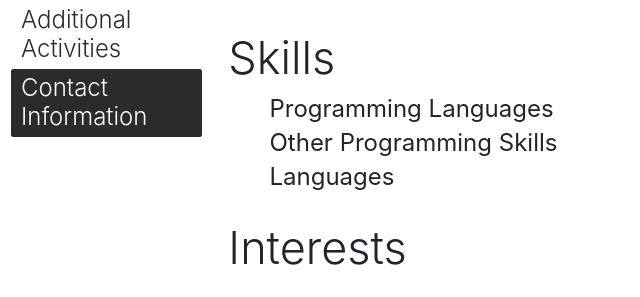
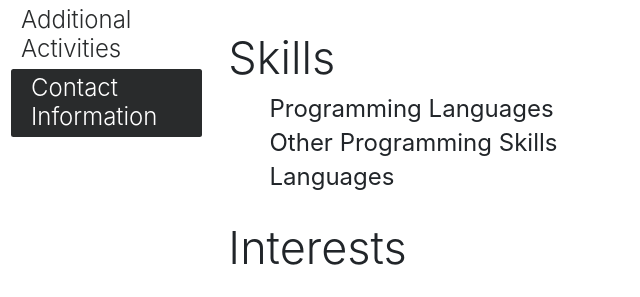
Before and after one commit to Bruncohris13/bridging_coursework, a Django app: page / in a window 1280 px wide. Shown: the part 1105-1402 px from the top of the page, without its empty margins (0-640 px from the left). Run offline with Django 3.2, Linux system fonts and the light colour scheme; data that the repository does not hold is empty; some libraries are stand-ins or nearby versions.

Commit message:
Added nice animation to the scrollspy

```diff
--- a/django/cv/static/cv/css/cv.css
+++ b/django/cv/static/cv/css/cv.css
@@ -56,14 +56,37 @@
 }
 
 #scrollspy .nav-link {
+    position: relative;
     font-size: 24px;
     color: #292b2c;
 }
 
-#scrollspy a.nav-link:hover,
+#scrollspy a:hover {
+    color: white;
+    border-left: 10px solid #292b2c;
+}
+
+#scrollspy a:after {
+    content: "";
+    height: 100%;
+    left: 0;
+    top: 0;
+    width: 0px;
+    position: absolute;
+    transition: all 0.3s ease 0s;
+    -webkit-transition: all 0.3s ease 0s;
+    z-index: -1;
+    background-color: #292b2c;
+}
+
+#scrollspy a:hover:after {
+    width: 100%;
+}
+
 #scrollspy a.nav-item.active {
     color: white;
     background-color: #292b2c;
+    border-left: 10px solid #292b2c;
 }
 
 h1.display-3 {
```
